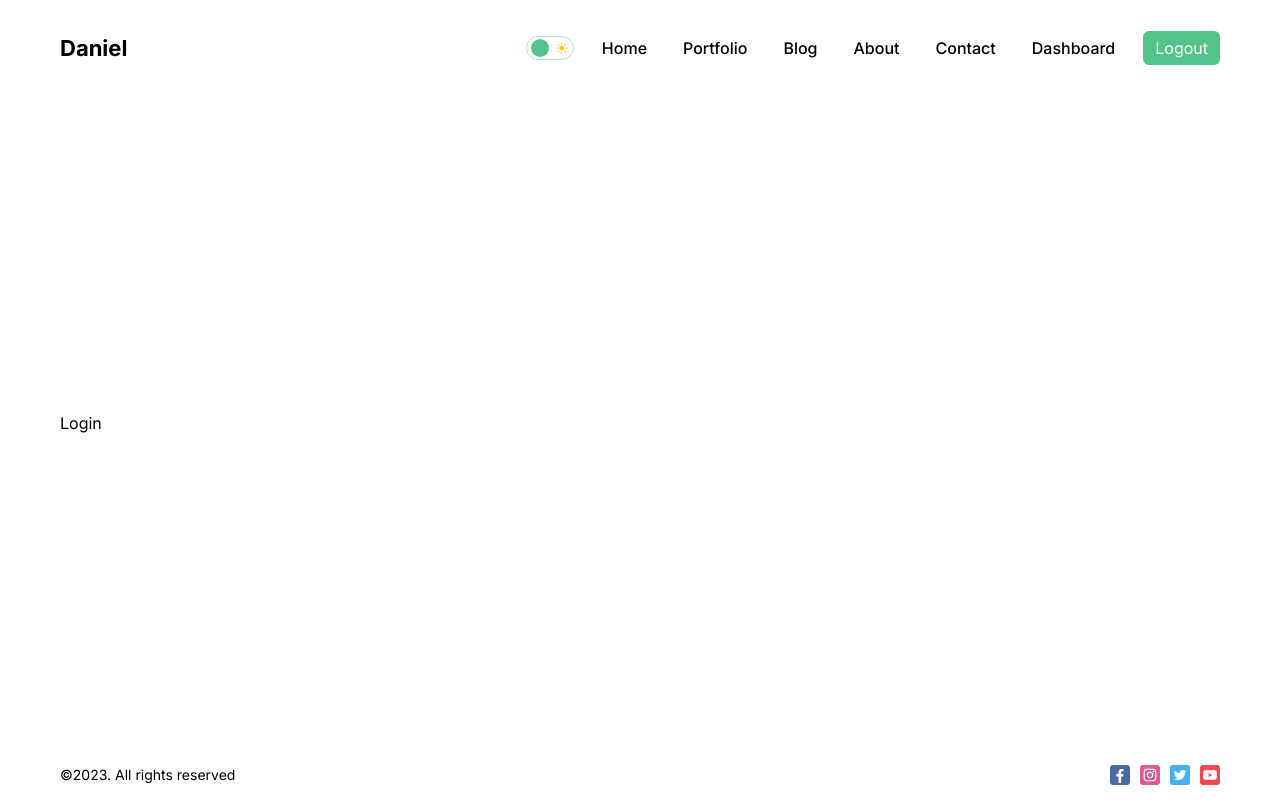
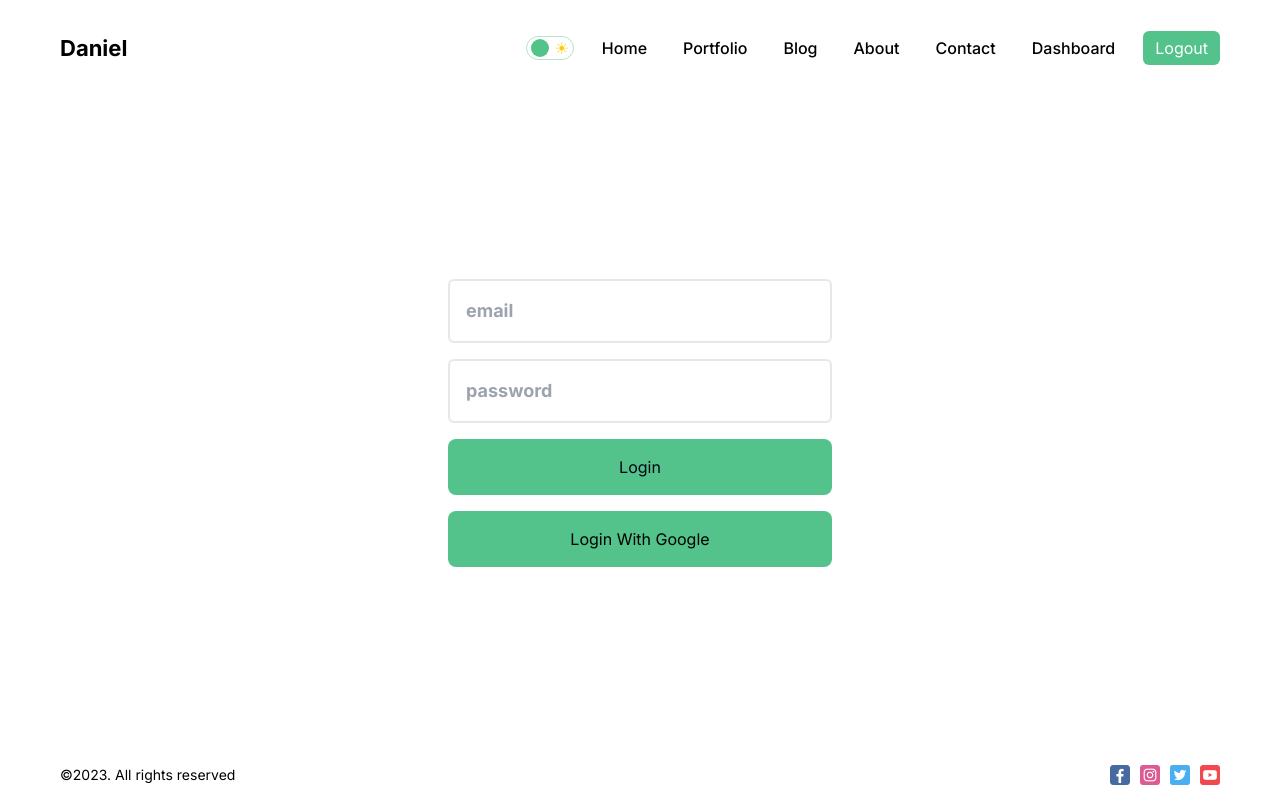
Before and after one commit to DanielRicra/posts-next-mr, a Next.js app: page /dashboard/login in a window 1280 px wide. Built offline with nearby package versions, Linux system fonts and the light colour scheme.

Commit message:
Update login page to add submit fn

```diff
--- a/src/app/dashboard/(auth)/login/page.tsx
+++ b/src/app/dashboard/(auth)/login/page.tsx
@@ -1,7 +1,53 @@
-import React from 'react';
+'use client';
+
+import { signIn } from 'next-auth/react';
+import { useRef } from 'react';
 
 const Login = () => {
-   return <div>Login</div>;
+   const emailRef = useRef<HTMLInputElement>(null);
+   const passwordRef = useRef<HTMLInputElement>(null);
+
+   const handleSubmit = async (event: React.FormEvent<HTMLFormElement>) => {
+      event.preventDefault();
+
+      const email = emailRef.current?.value;
+      const password = passwordRef.current?.value;
+
+      if (email?.trim() === '' || password?.trim() === '') return
+
+      signIn('credentials', {email, password})
+   }
+
+   return (
+      <div className='flex items-center justify-center flex-col gap-4'>
+         <form
+            className='w-96 flex flex-col gap-4 [&>input]:p-4 [&>input]:bg-transparent [&>input]:border-2 dark:[&>input]:border-[#bbb] border-gray-700 [&>input]:rounded-md'
+            onSubmit={handleSubmit}
+         >
+            <input
+               ref={emailRef}
+               type='email'
+               placeholder='email'
+               className='text-lg font-bold dark:text-gray-100'
+               required
+            />
+            <input
+               ref={passwordRef}
+               type='password'
+               placeholder='password'
+               className='text-lg font-bold dark:text-gray-100'
+               required
+            />
+            <button type='submit' className='primary-button text-gray-950 w-full'>
+               Login
+            </button>
+         </form>
+
+         <button type='button' onClick={() => signIn('google')} className='primary-button text-black w-96'>
+            Login with Google
+         </button>
+      </div>
+   );
 };
 
 export default Login;
```
